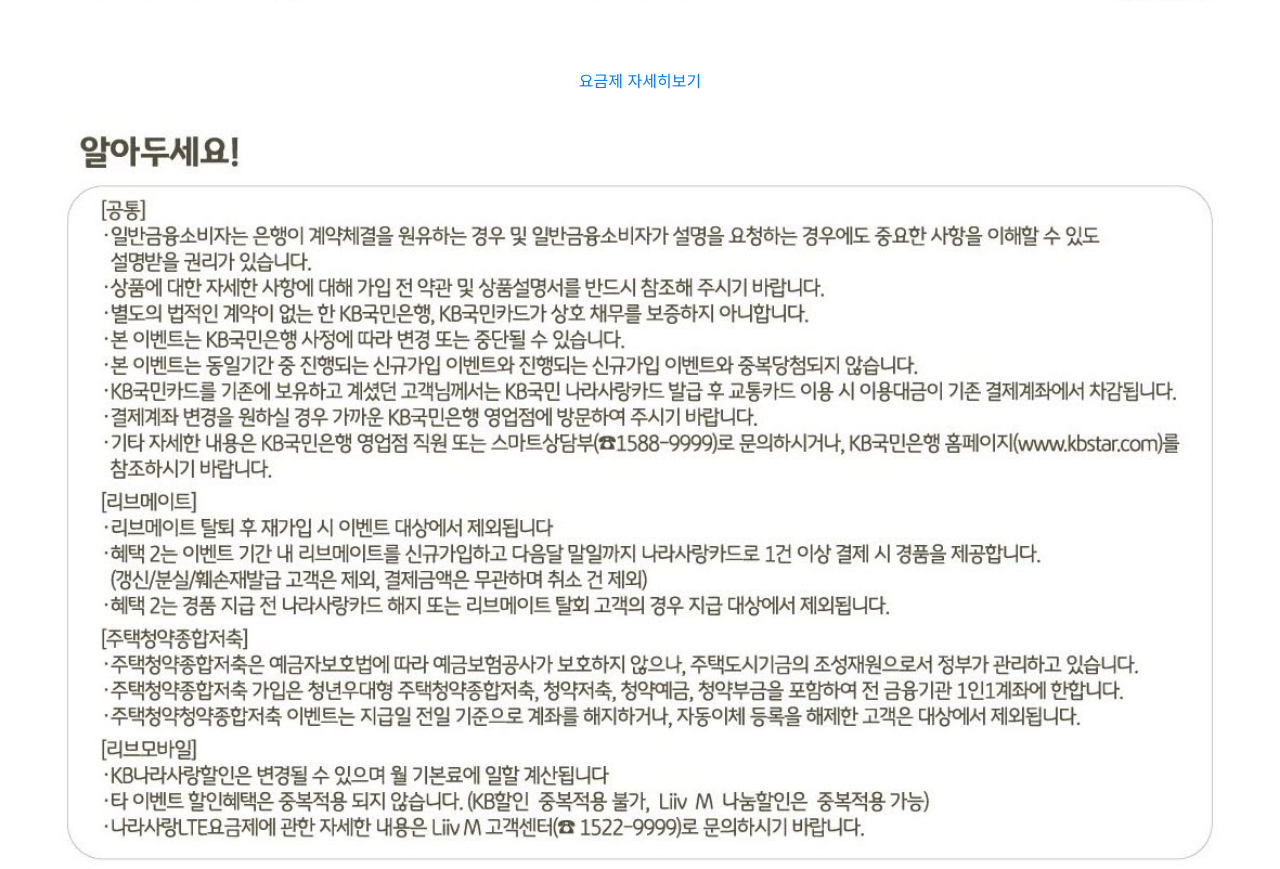
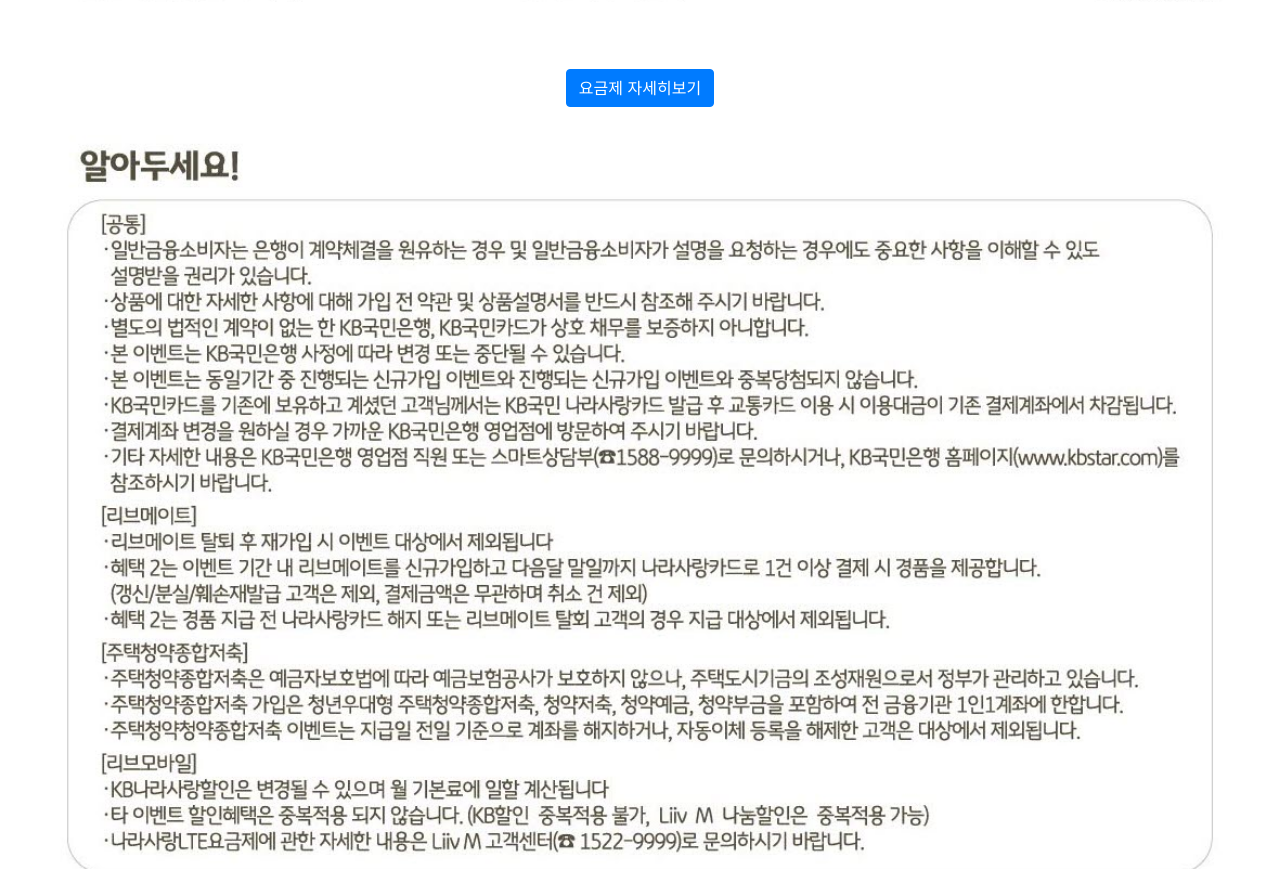
Before and after one commit to wjdgus3608/kb-nara, a plain HTML site: page index.html in a window 1280 px wide. Shown: the part 4374-5243 px from the top of the page. Drawn offline with nearby package versions, Linux system fonts and the light colour scheme.

Commit message:
요금 링크 버튼테마 추가

```diff
--- a/index.html
+++ b/index.html
@@ -63,7 +63,7 @@
     <img src="img/5.png" class="text-img"/>
     <img src="img/2.png" class="text-img"/>
     <img src="img/3.png" class="text-img">
-      <a href="https://www.liivm.com/info/rateplan/rateplan/infoLte">요금제 자세히보기</a>
+      <a class="btn btn-primary" href="https://www.liivm.com/info/rateplan/rateplan/infoLte">요금제 자세히보기</a>
     </img>
 
     <img src="img/6.png" class="text-img"/>
```
